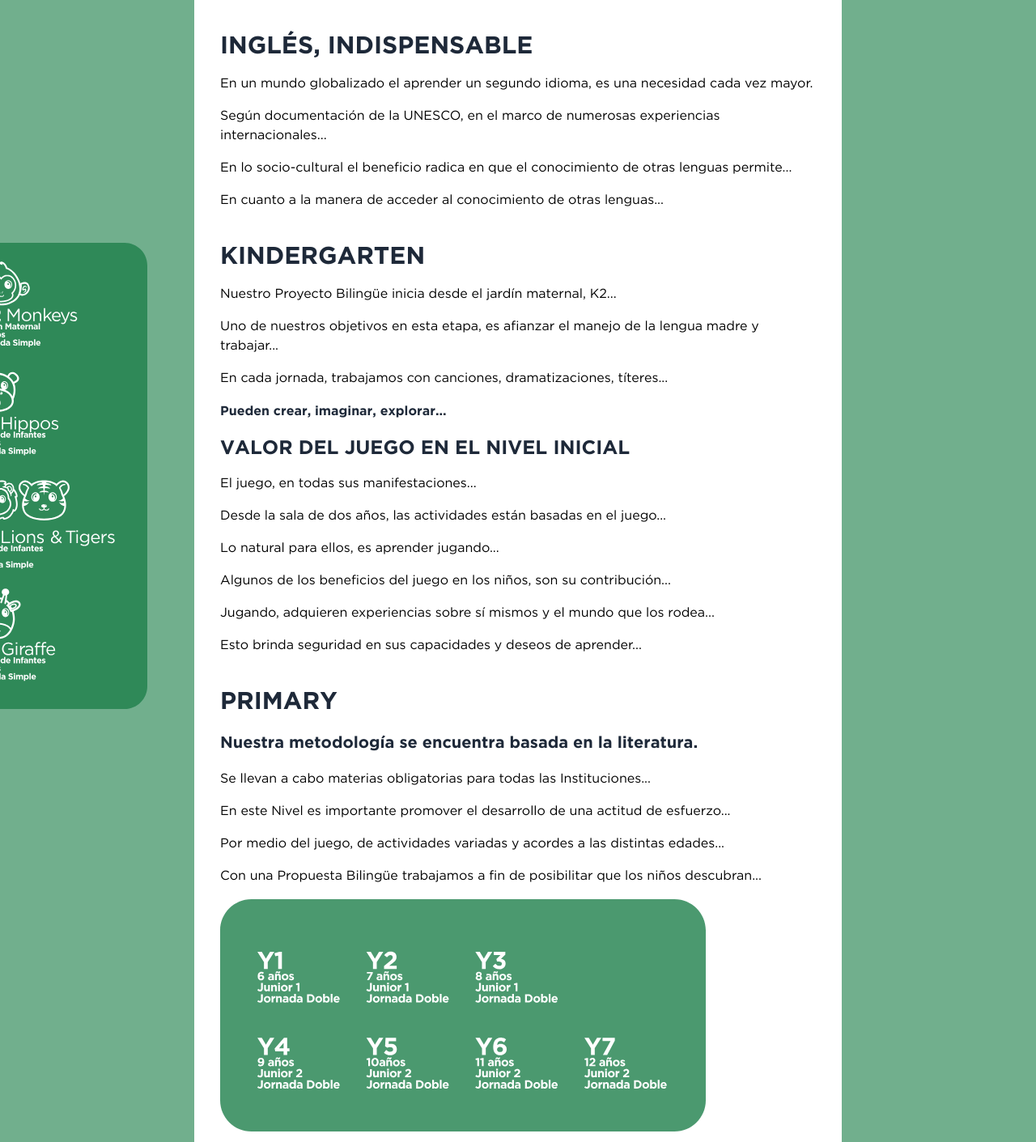
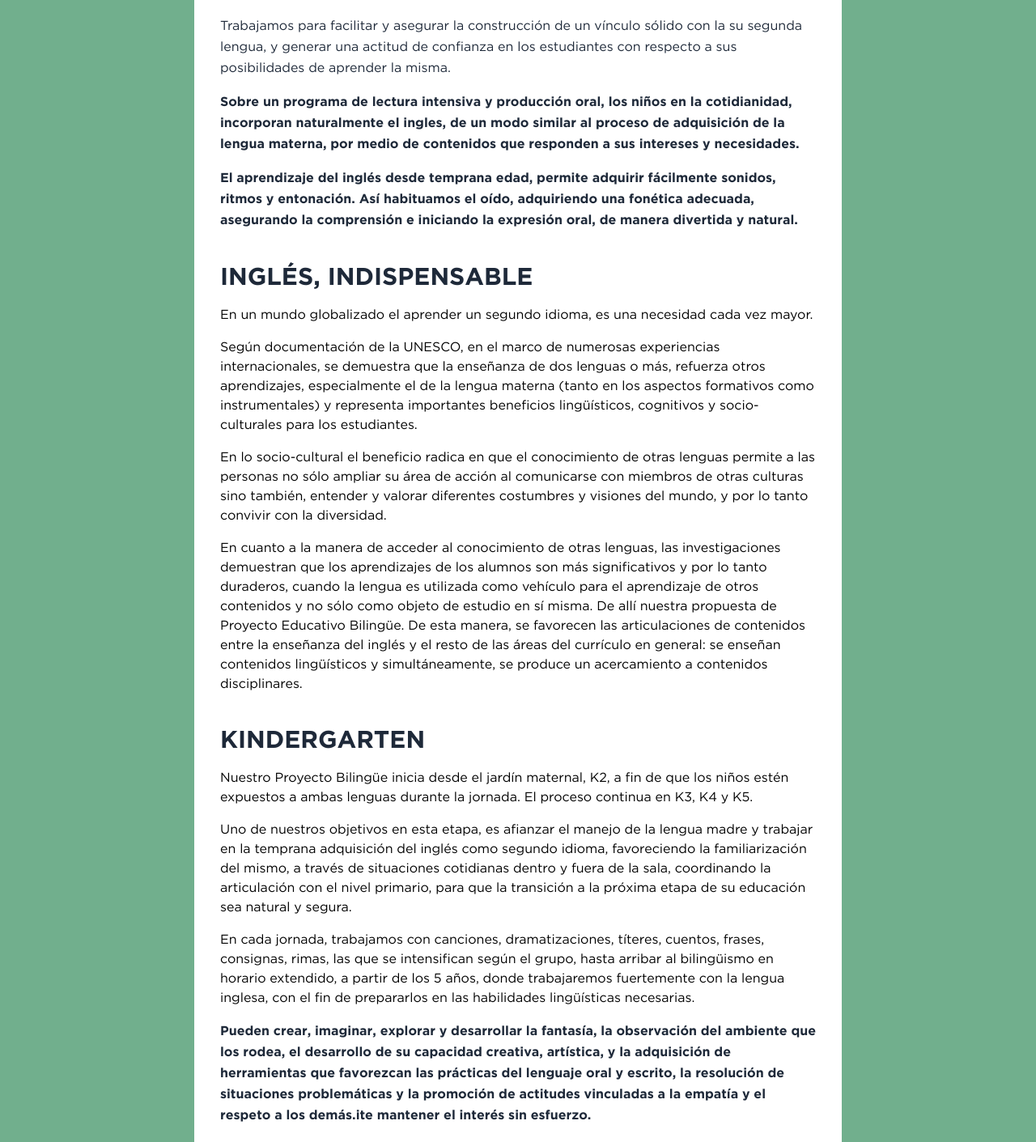
Before and after one commit to LautaroPairuna/San-Isidro-College, a Next.js app: page /vida-estudiantil-mas-info in a window 1280 px wide. Shown: the part 710-2121 px from the top of the page at 81% size. Built offline with nearby package versions, Linux system fonts and the light colour scheme; a web font is replaced by a local one.

Commit message:
Refactor comentarios y añade función para cerrar menú en enlaces

```diff
--- a/src/app/colegio/page.tsx
+++ b/src/app/colegio/page.tsx
@@ -1,14 +1,19 @@
 "use client";
 
 // app/colegio/page.tsx
-import Carousel from '@/components/sectionCarrusel';
-import Contact from '@/components/sectionContact';
-import SmoothLink from '@/components/SmoothLink';
-import AsideMenu from '@/components/AsideMenu';
+import dynamic from "next/dynamic";
+import Image from "next/image";
+import SmoothLink from "@/components/SmoothLink";
+import AsideMenu from "@/components/AsideMenu";
+
+// Se cargan de forma dinámica para reducir el bundle inicial
+const Carousel = dynamic(() => import("@/components/sectionCarrusel"), { ssr: false });
+const Contact = dynamic(() => import("@/components/sectionContact"), { ssr: false });
 
 export default function ColegioPage() {
   return (
-    <><section className="relative w-full min-h-screen bg-[#71af8d] px-5 md:px-24 lg:px-60 overflow-x-hidden">
+    <>
+      <section className="relative w-full min-h-screen bg-[#71af8d] px-5 md:px-24 lg:px-60 overflow-x-hidden">
         {/* CONTENEDOR CENTRAL CON FONDO BLANCO */}
         <div className="relative max-w-[1200px] mx-auto bg-white min-h-screen px-8 pb-8 pt-60">
           {/* CONTENIDO PRINCIPAL */}
@@ -70,6 +75,7 @@ export default function ColegioPage() {
               src="https://www.youtube.com/embed/VIDEO_ID"
               title="YouTube video player"
               frameBorder="0"
+              loading="lazy"
               allow="accelerometer; autoplay; clipboard-write; encrypted-media; gyroscope; picture-in-picture"
               allowFullScreen
             ></iframe>
@@ -126,10 +132,13 @@ export default function ColegioPage() {
             VALORES
           </h3>
           <div className="my-8 flex justify-center">
-          <img
+            <Image
               src="/images/valores.svg"
               alt="Diagrama de valores"
-            className="max-w-xs md:max-w-md" />
+              width={400}
+              height={400}
+              className="max-w-xs md:max-w-md"
+            />
           </div>
 
           {/* EDUCACIÓN PERSONALIZADA */}
@@ -201,7 +210,9 @@ export default function ColegioPage() {
             </ul>
           </AsideMenu>
         </div>
-
-    </section><Carousel /><Contact /></>
+      </section>
+      <Carousel />
+      <Contact />
+    </>
   );
 }
--- a/src/app/vida-estudiantil-mas-info/page.tsx
+++ b/src/app/vida-estudiantil-mas-info/page.tsx
@@ -1,14 +1,19 @@
 "use client";
 
 // app/vida-estudiantil-mas-info/page.tsx
-import Carousel from '@/components/sectionCarrusel';
-import Contact from '@/components/sectionContact';
-import SmoothLink from '@/components/SmoothLink';
-import AsideMenu from '@/components/AsideMenu';
+import dynamic from "next/dynamic";
+import Image from "next/image";
+import SmoothLink from "@/components/SmoothLink";
+import AsideMenu from "@/components/AsideMenu";
+
+// Carga dinámica para componentes secundarios
+const Carousel = dynamic(() => import("@/components/sectionCarrusel"), { ssr: false });
+const Contact = dynamic(() => import("@/components/sectionContact"), { ssr: false });
 
 export default function VidaEstudiantilMasInfoPage() {
   return (
-    <><section className="relative w-full min-h-screen bg-[#71af8d] px-5 md:px-24 lg:px-60 overflow-x-hidden">
+    <>
+      <section className="relative w-full min-h-screen bg-[#71af8d] px-5 md:px-24 lg:px-60 overflow-x-hidden">
         {/* CONTENEDOR CENTRAL CON FONDO BLANCO */}
         <div className="relative max-w-[1000px] mx-auto bg-white min-h-screen px-8 pb-8 pt-60">
           {/* CONTENIDO PRINCIPAL */}
@@ -21,30 +26,25 @@ export default function VidaEstudiantilMasInfoPage() {
 
           <div className="space-y-4 leading-relaxed text-gray-800">
             <p>
-            Como Colegio Bilingüe, San Isidro College se propone, lograr los
-            objetivos educativos en dos idiomas...
+              Como Colegio Bilingüe, San Isidro College se propone, lograr los objetivos educativos en dos idiomas. Por este motivo es que el inglés se enseñará en forma intensiva a través de múltiples actividades y contenidos.
             </p>
             <p>
-            Nuestro Proyecto Bilingüe se desarrolla y construye desde los
-            primeros años de vida...
+              Nuestro Proyecto Bilingüe se desarrolla y construye desde los primeros años de vida, con un gran acento en la correcta pronunciación.
             </p>
             <p>
-            Desde muy pequeños, nuestros niños toman contacto con su segunda
-            lengua...
+              Desde muy pequeños, nuestros niños toman contacto con su segunda lengua, respondiendo a sus necesidades de comunicación e interacción. Así aprenden a estudiar, desarrollar actividades y “vivir” en inglés, egresando con un conocimiento y habitualidad en la lengua, que les permite integrarse cómodamente en diferentes ámbitos, tanto laborales como académicos de habla inglesa.
             </p>
             <p>
-            Para esto el Plan de Estudios integrado en inglés y castellano,
-            contempla las correspondientes Certificaciones Internacionales.
+              Para esto el Plan de Estudios integrado en inglés y castellano, contempla las correspondientes Certificaciones Internacionales.
             </p>
             <p>
-            Trabajamos para facilitar y asegurar la construcción de un vínculo
-            sólido con la su segunda lengua...
+              Trabajamos para facilitar y asegurar la construcción de un vínculo sólido con la su segunda lengua, y generar una actitud de confianza en los estudiantes con respecto a sus posibilidades de aprender la misma.
             </p>
             <p className="font-bold">
-            Sobre un programa de lectura intensiva y producción oral...
+              Sobre un programa de lectura intensiva y producción oral, los niños en la cotidianidad, incorporan naturalmente el ingles, de un modo similar al proceso de adquisición de la lengua materna, por medio de contenidos que responden a sus intereses y necesidades.
             </p>
             <p className="font-bold">
-            El aprendizaje del inglés desde temprana edad...
+              El aprendizaje del inglés desde temprana edad, permite adquirir fácilmente sonidos, ritmos y entonación. Así habituamos el oído, adquiriendo una fonética adecuada, asegurando la comprensión e iniciando la expresión oral, de manera divertida y natural.
             </p>
           </div>
 
@@ -54,19 +54,16 @@ export default function VidaEstudiantilMasInfoPage() {
               Inglés, Indispensable
             </h3>
             <p>
-            En un mundo globalizado el aprender un segundo idioma, es una
-            necesidad cada vez mayor.
+              En un mundo globalizado el aprender un segundo idioma, es una necesidad cada vez mayor.
             </p>
             <p>
-            Según documentación de la UNESCO, en el marco de numerosas
-            experiencias internacionales...
+              Según documentación de la UNESCO, en el marco de numerosas experiencias internacionales, se demuestra que la enseñanza de dos lenguas o más, refuerza otros aprendizajes, especialmente el de la lengua materna (tanto en los aspectos formativos como instrumentales) y representa importantes beneficios lingüísticos, cognitivos y socio-culturales para los estudiantes.
             </p>
             <p>
-            En lo socio-cultural el beneficio radica en que el conocimiento de
-            otras lenguas permite...
+              En lo socio-cultural el beneficio radica en que el conocimiento de otras lenguas permite a las personas no sólo ampliar su área de acción al comunicarse con miembros de otras culturas sino también, entender y valorar diferentes costumbres y visiones del mundo, y por lo tanto convivir con la diversidad.
             </p>
             <p>
-            En cuanto a la manera de acceder al conocimiento de otras lenguas...
+              En cuanto a la manera de acceder al conocimiento de otras lenguas, las investigaciones demuestran que los aprendizajes de los alumnos son más significativos y por lo tanto duraderos, cuando la lengua es utilizada como vehículo para el aprendizaje de otros contenidos y no sólo como objeto de estudio en sí misma. De allí nuestra propuesta de Proyecto Educativo Bilingüe. De esta manera, se favorecen las articulaciones de contenidos entre la enseñanza del inglés y el resto de las áreas del currículo en general: se enseñan contenidos lingüísticos y simultáneamente, se produce un acercamiento a contenidos disciplinares.
             </p>
           </div>
 
@@ -76,45 +73,54 @@ export default function VidaEstudiantilMasInfoPage() {
               Kindergarten
             </h3>
             <p>
-            Nuestro Proyecto Bilingüe inicia desde el jardín maternal, K2...
+              Nuestro Proyecto Bilingüe inicia desde el jardín maternal, K2, a fin de que los niños estén expuestos a ambas lenguas durante la jornada. El proceso continua en K3, K4 y K5.
             </p>
             <p>
-            Uno de nuestros objetivos en esta etapa, es afianzar el manejo de la
-            lengua madre y trabajar...
+              Uno de nuestros objetivos en esta etapa, es afianzar el manejo de la lengua madre y trabajar en la temprana adquisición del inglés como segundo idioma, favoreciendo la familiarización del mismo, a través de situaciones cotidianas dentro y fuera de la sala, coordinando la articulación con el nivel primario, para que la transición a la próxima etapa de su educación sea natural y segura.
             </p>
             <p>
-            En cada jornada, trabajamos con canciones, dramatizaciones, títeres...
+              En cada jornada, trabajamos con canciones, dramatizaciones, títeres, cuentos, frases, consignas, rimas, las que se intensifican según el grupo, hasta arribar al bilingüismo en horario extendido, a partir de los 5 años, donde trabajaremos fuertemente con la lengua inglesa, con el fin de prepararlos en las habilidades lingüísticas necesarias.
             </p>
             <p className="font-bold leading-relaxed text-gray-800">
-            Pueden crear, imaginar, explorar...
+              Pueden crear, imaginar, explorar y desarrollar la fantasía, la observación del ambiente que los rodea, el desarrollo de su capacidad creativa, artística, y la adquisición de herramientas que favorezcan las prácticas del lenguaje oral y escrito, la resolución de situaciones problemáticas y la promoción de actitudes vinculadas a la empatía y el respeto a los demás.ite mantener el interés sin esfuerzo.
             </p>
             <h4 className="text-xl md:text-2xl font-bold uppercase mb-4 text-gray-800">
               Valor del Juego en el nivel Inicial
             </h4>
-          <p>El juego, en todas sus manifestaciones...</p>
+            <p>El juego, en todas sus manifestaciones, como contenido y estrategia de trabajo</p>
             <p>
-            Desde la sala de dos años, las actividades están basadas en el juego...
+              Desde la sala de dos años, las actividades están basadas en el juego, principal fuente de aprendizaje de los niños/as. El juego, actividad espontánea y natural en esta etapa, es el eje fundamental. Nos permite acercarnos a sus intereses, necesidades y procesos de pensamiento.
             </p>
-          <p>Lo natural para ellos, es aprender jugando...</p>
+            <p>Lo natural para ellos, es aprender jugando, por eso su valor como instrumento de aprendizaje es indiscutible.</p>
             <p>
-            Algunos de los beneficios del juego en los niños, son su
-            contribución...
+              Algunos de los beneficios del juego en los niños, son su contribución al desarrollo Psicomotriz, Cognitivo, Social y Afectivo-Moral.
             </p>
             <p>
-            Jugando, adquieren experiencias sobre sí mismos y el mundo que los
-            rodea...
+              Jugando, adquieren experiencias sobre sí mismos y el mundo que los rodea, ensayan roles y formas de actuación de la vida de los adultos, entrenan destrezas y habilidades, practican rutinas y secuencias de comportamiento que les serán útiles a lo largo de sus vidas. Ponen a prueba sus conocimientos, aprenden la relevancia de jugar en grupos, aprendiendo a tolerar la postura de los demás. Además, contribuye a estrechar los vínculos afectivos. La base y el motor de todo aprendizaje profundo es este vínculo, que permite crear y afianzar la confianza.
             </p>
             <p>
-            Esto brinda seguridad en sus capacidades y deseos de aprender...
+              Esto brinda seguridad en sus capacidades y deseos de aprender los contenidos propuestos por el currículum, en las dos lenguas, en el marco de nuestro Proyecto Bilingüe.
             </p>
-          <img
+            {/* Imagenes para Kindergarten */}
+            <div className="relative">
+              <div className="hidden lg:block md:absolute -top-0 -left-85 w-[250px] z-20">
+                <Image
                   src="/images/cuadro-kindergarten.svg"
-            alt=""
-            className="hidden lg:block md:absolute -top-0 -left-85 w-[250px] z-20" />
-          <img
+                  alt="Decoración Kindergarten"
+                  width={250}
+                  height={250}
+                />
+              </div>
+              <div className="block lg:hidden relative mx-auto z-20">
+                <Image
                   src="/images/cuadro-kindergarten-movil.svg"
-            alt=""
-            className="block lg:hidden lg:absolute -top-0 -left-85 w-full z-20 mx-auto" />
+                  alt="Decoración Kindergarten móvil"
+                  width={300}
+                  height={300}
+                  className="w-full"
+                />
+              </div>
+            </div>
           </div>
 
           {/* Primary */}
@@ -126,33 +132,34 @@ export default function VidaEstudiantilMasInfoPage() {
               Nuestra metodología se encuentra basada en la literatura.
             </p>
             <p>
-            Se llevan a cabo materias obligatorias para todas las Instituciones...
+              Se llevan a cabo materias obligatorias para todas las Instituciones educativas (Diseño Curricular Juridiccional) y en las Áreas en Inglés: Language (Comprehension, Oral Language, Reading, Written Language, Creative Writing, Spelling), Drama y Physical Education. Luego se agregan al Plan de Estudios: Literature, Social Studies y Science.
             </p>
             <p>
-            En este Nivel es importante promover el desarrollo de una actitud
-            de esfuerzo...
+              En este Nivel es importante promover el desarrollo de una actitud de esfuerzo, trabajo y responsabilidad en el estudio y de curiosidad e interés por el aprendizaje, fortaleciendo la confianza en las propias posibilidades de aprender.
             </p>
             <p>
-            Por medio del juego, de actividades variadas y acordes a las
-            distintas edades...
+              Por medio del juego, de actividades variadas y acordes a las distintas edades, se cubren todos los aspectos relacionados con el desarrollo y la evolución infantil durante los primeros años. Se pone especial acento en el desarrollo psicomotriz, emocional e intelectual, estimulando la curiosidad, el pensamiento libre, el despertar de una conciencia moral y el goce estético. Buscamos que el aprendizaje sea significativo.
             </p>
             <p>
-            Con una Propuesta Bilingüe trabajamos a fin de posibilitar que los
-            niños descubran...
+              Con una Propuesta Bilingüe trabajamos a fin de posibilitar que los niños descubran sus talentos y capacidades. Como Colegio preparado y asesorado por experimentados profesionales, garantizamos una incorporación natural del idioma inglés como segunda lengua. Se logra así, en cada uno de los estudiantes una amplia comprensión del idioma y la habilidad de expresión y comunicación.
             </p>
-          <img
+            <div className="mb-16">
+              <Image
                 src="/images/cuadro-primary.svg"
-            alt=""
-            width="600"
-            height="600"
-            className="mb-16 block" />
+                alt="Decoración Primary"
+                width={600}
+                height={600}
+                className="block"
+              />
+            </div>
             <div className="relative left-0 md:left-1/2 w-full md:w-[100vw] md:-translate-x-1/2">
-            <img
+              <Image
                 src="/images/image-primary.svg"
-              alt=""
-              width="1300"
-              height="400"
-              className="mx-auto -mt-10 lg:max-w-none w-[650px] md:w-[1300px] h-auto" />
+                alt="Imagen Primary"
+                width={1300}
+                height={400}
+                className="mx-auto -mt-10 lg:max-w-none w-[650px] md:w-[1300px] h-auto"
+              />
             </div>
           </div>
 
@@ -163,24 +170,24 @@ export default function VidaEstudiantilMasInfoPage() {
             </h3>
             <h4 className="font-bold text-xl">Líderes del futuro</h4>
             <p>
-            Priorizamos un enfoque centrado en el estudiante para desarrollar
-            competencias claves del siglo XXI...
+              Priorizamos un enfoque centrado en el estudiante para desarrollar competencias claves del siglo XXI como autonomía, pensamiento crítico y creatividad. Con una sólida base bilingüe, preparamos a nuestros alumnos para exámenes internacionales y el dominio avanzado del inglés técnico, adaptado a sus áreas de estudio. Brindamos un espacio donde el aprendizaje cobra vida
             </p>
             <p>
-            Integramos estándares de <span className="font-bold">Cambridge</span>...
+              Integramos estándares de <span className="font-bold">Cambridge</span>, garantizando una educación de calidad internacional. Ofrecemos intercambios y viajes de estudio que enriquecen su formación y amplían su visión del mundo, preparándolos para los desafíos del futuro.
             </p>
             <div className="bg-white/80 p-4 rounded-xl text-[#1e804b] border-[#1e804b] border-2 w-full">
               <h4 className="font-bold text-xl text-start">Diploma Dual</h4>
               <p className="text-justify">
-              Nuestros alumnos, de manera independiente, cursan la doble
-              titulación...
+                Nuestros alumnos, de manera independiente, cursan la doble titulación del <span className="font-bold">Bachillerato de Estados Unidos</span>. Esta opción les brinda una <span className="font-bold">ventaja competitiva</span>, permitiéndoles obtener un <span className="font-bold">diploma secundario argentino y estadounidense</span> al mismo tiempo, ampliando sus oportunidades académicas y profesionales a nivel internacional.
               </p>
-            <img
+              <div className="mx-auto mt-5">
+                <Image
                   src="/images/logo-academia-internatiional-studies.svg"
-              alt=""
-              width="128"
-              height="128"
-              className="mx-auto mt-5" />
+                  alt="Logo Academia International Studies"
+                  width={128}
+                  height={128}
+                />
+              </div>
             </div>
           </div>
         </div>
@@ -204,7 +211,9 @@ export default function VidaEstudiantilMasInfoPage() {
             </ul>
           </AsideMenu>
         </div>
-
-    </section><Carousel /><Contact /></>
+      </section>
+      <Carousel />
+      <Contact />
+    </>
   );
 }
--- a/src/components/sectionContact.tsx
+++ b/src/components/sectionContact.tsx
@@ -27,7 +27,6 @@ const ContactSection = () => {
             </div>
             <hr className="my-6 border-gray-300" />
             <div className="flex items-center justify-center gap-6">
-              {/* Iconos Sociales */}
               {[
                 { href: 'https://instagram.com', src: '/images/ico-instagram.svg', alt: 'Instagram' },
                 { href: 'https://facebook.com',  src: '/images/ico-facebook.svg',  alt: 'Facebook' },
@@ -53,18 +52,18 @@ const ContactSection = () => {
             </div>
           </div>
 
-          {/* Forma decorativa en mobile (block) */}
+          {/* Forma decorativa en mobile */}
           <div className="block lg:hidden absolute top-0 left-0 pointer-events-none">
             <Image
               src="/images/formas/forma-home-4.svg"
               alt="Decoración"
-              width={620}    // Ajusta si la quieres más pequeña
+              width={620}
               height={300}
               className="w-[620px] max-w-none h-auto"
             />
           </div>
 
-          {/* Forma decorativa en desktop (lg:block) */}
+          {/* Forma decorativa en desktop */}
           <div className="hidden lg:block absolute -top-5 -left-[70%] pointer-events-none w-210">
             <Image
               src="/images/formas/forma-home-4.svg"
```
Also changed, not shown: src/app/deportes-mas-info/page.tsx (+16 -8 lines), src/app/deportes/page.tsx (+89 -95 lines), src/app/page.tsx (+11 -25 lines), src/components/Header.tsx (+12 -9 lines). Lines whose indentation alone changed are shown as unchanged.
